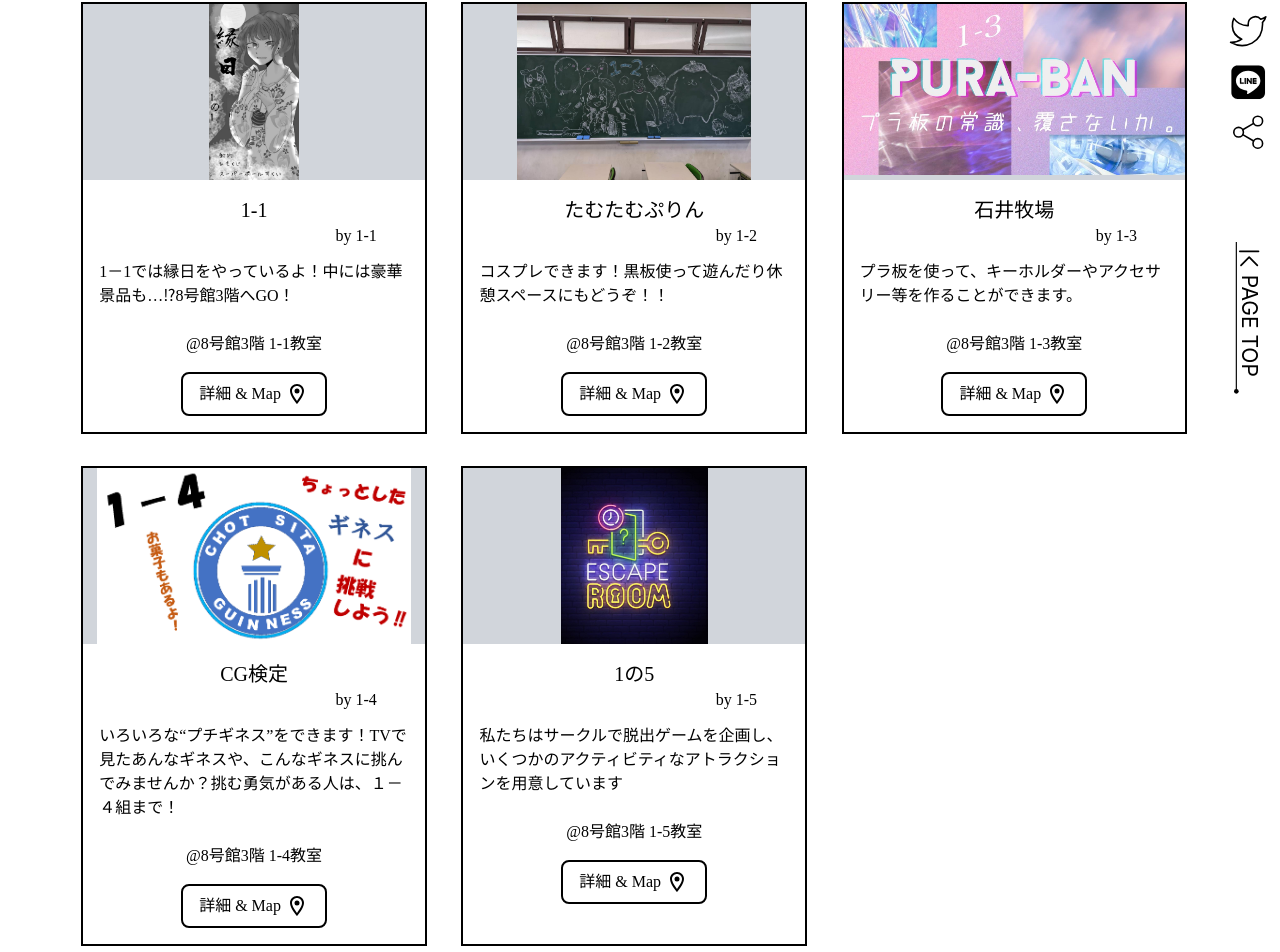
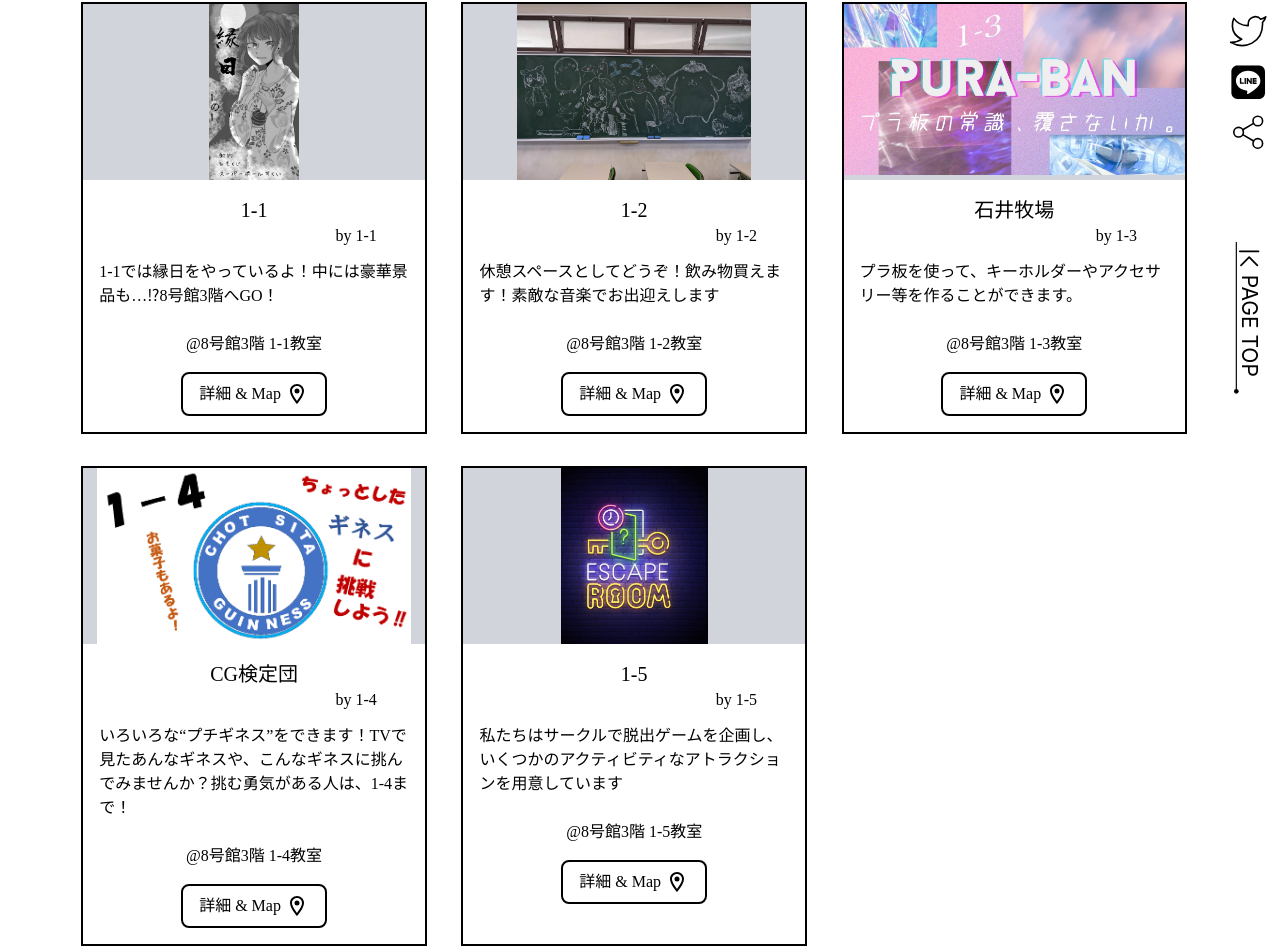
Before and after one commit to shikosai32/shikosai.net, a Next.js app: page /circle in a window 1280 px wide. Shown: the part 396-1348 px from the top of the page. Built offline with nearby package versions, Linux system fonts and the light colour scheme; no server answers; a web font is replaced by a local one.

Commit message:
🍱 (Update): circle data

```diff
--- a/src/static/circleData.ts
+++ b/src/static/circleData.ts
@@ -16,17 +16,17 @@ const circleData: Data = {
         orgName: "1-1",
         place: "8号館3階 1-1教室",
         circleImgPath: "/image/circle/circle/1-1.jpg",
-        description: "1－1では縁日をやっているよ！中には豪華景品も…⁉8号館3階へGO！",
+        description: "1-1では縁日をやっているよ！中には豪華景品も…⁉8号館3階へGO！",
         aboutCircle:
-          "こんにちは。1－1です。私たちは8号館3階の階段を上がったところで縁日系を実施します。ぜひ来てください！",
+          "こんにちは。1-1です。私たちは8号館3階の階段を上がったところで縁日系を実施します。ぜひ来てください！",
         mapImgPath: "/image/circle/map/8.png",
       },
       {
-        circleName: "たむたむぷりん",
+        circleName: "1-2",
         orgName: "1-2",
         place: "8号館3階 1-2教室",
         circleImgPath: "/image/circle/circle/1-2.jpg",
-        description: "コスプレできます！黒板使って遊んだり休憩スペースにもどうぞ！！",
+        description: "休憩スペースとしてどうぞ！飲み物買えます！素敵な音楽でお出迎えします",
         aboutCircle: "ぜひ来てください！！！",
         mapImgPath: "/image/circle/map/8.png",
       },
@@ -40,17 +40,17 @@ const circleData: Data = {
         mapImgPath: "/image/circle/map/8.png",
       },
       {
-        circleName: "CG検定",
+        circleName: "CG検定団",
         orgName: "1-4",
         place: "8号館3階 1-4教室",
         circleImgPath: "/image/circle/circle/1-4.png",
         description:
-          "いろいろな“プチギネス”をできます！TVで見たあんなギネスや、こんなギネスに挑んでみませんか？挑む勇気がある人は、１－４組まで！",
+          "いろいろな“プチギネス”をできます！TVで見たあんなギネスや、こんなギネスに挑んでみませんか？挑む勇気がある人は、1-4まで！",
         aboutCircle: "",
         mapImgPath: "/image/circle/map/8.png",
       },
       {
-        circleName: "1の5",
+        circleName: "1-5",
         orgName: "1-5",
         place: "8号館3階 1-5教室",
         circleImgPath: "/image/circle/circle/1-5.png",
@@ -65,7 +65,7 @@ const circleData: Data = {
         orgName: "2-1",
         place: "8号館2階 2-1教室",
         circleImgPath: "/image/circle/circle/2-1.png",
-        description: "",
+        description: "射的とチンチロ",
         aboutCircle: "",
         mapImgPath: "/image/circle/map/8.png",
       },
@@ -74,21 +74,21 @@ const circleData: Data = {
         orgName: "2-2",
         place: "8号館2階 2-2教室",
         circleImgPath: "/image/circle/circle/2-2.png",
-        description: "自分たちで作成したコースを使用し、レースを開催。ミニ四駆の貸出、販売も行います。",
+        description: "私達が作成したコースを使用し、レースを開催！ミニ四駆の貸出・販売も行います！",
         aboutCircle: "",
         mapImgPath: "/image/circle/map/8.png",
       },
       {
-        circleName: "縁日って200種類あんねん",
+        circleName: "縁日って200種類あんねん。",
         orgName: "2-3",
         place: "8号館2階 2-3教室",
         circleImgPath: "/image/circle/circle/2-3.jpg",
-        description: "夜の神社へようこそ。レトロな雰囲気をお楽しみください。景品・参加賞あり",
+        description: "夜の神社へようこそ。レトロな雰囲気をお楽しみください。景品・参加賞あり",
         aboutCircle: "",
         mapImgPath: "/image/circle/map/8.png",
       },
       {
-        circleName: "「2年4組」商標登録しました",
+        circleName: "「2年4組」商標登録しました。",
         orgName: "2-4",
         place: "8号館2階 2-4教室",
         circleImgPath: "/image/circle/circle/2-4.png",
@@ -101,7 +101,7 @@ const circleData: Data = {
         orgName: "2-5",
         place: "8号館2階 2-5教室",
         circleImgPath: "/image/circle/circle/2-5.jpg",
-        description: "なんで2-5にボドゲがあんだよ、教えはどうなってんだ教えは。無料なのかよ!?",
+        description: "なんで2-5にボドゲがあんだよ、教えはどうなってんだ教えは。金取らねぇのかよ!?",
         aboutCircle: "",
         mapImgPath: "/image/circle/map/8.png",
       },
@@ -148,7 +148,7 @@ const circleData: Data = {
         orgName: "3I",
         place: "1号館2階マルチメディア室",
         circleImgPath: "/image/circle/circle/3I.png",
-        description: "可愛いキャラクターと一緒に、テーブルゲームにチャレンジ",
+        description: "レクリエーションとインターネットの超融合⁉沢山遊んで景品をゲット！",
         aboutCircle:
           "プログラミングがメインのクラスです！今回は習った内奥を用いたサイトを作ってみました！是非遊びに来てください",
         mapImgPath: "/image/circle/map/1.png",
@@ -158,7 +158,7 @@ const circleData: Data = {
       {
         circleName: "リアル脱出ゲーム",
         orgName: "4I",
-        place: "7号館3階 4I教室と5I教室",
+        place: "7号館3階 4I教室",
         circleImgPath: "/image/circle/circle/4I.png",
         description: "君は，この謎が解けるか――？",
         aboutCircle: "",
@@ -169,7 +169,7 @@ const circleData: Data = {
       {
         circleName: "吹奏学部",
         orgName: "吹奏楽部",
-        place: "時計台下ステージ",
+        place: "時計台下ステージ 10/22(土) 12:00 ~ 13:00",
         circleImgPath: "/image/circle/circle/suisogaku.jpg",
         description: "野外ステージで演奏します！皆さんおなじみのあの曲も…",
         aboutCircle:
@@ -181,7 +181,7 @@ const circleData: Data = {
         orgName: "弓道部",
         place: "グラウンド",
         circleImgPath: "/image/circle/circle/kyudo.png",
-        description: "本物の和弓を使って的あてに挑戦！たくさんあてれば豪華賞品も!?",
+        description: "本物の和弓を使って的あてに挑戦！たくさんあてれば豪華賞品も！？",
         aboutCircle:
           "弓道部では、「文武両道」を目標に掲げ活動しています。多くの部員は高専に入ってから始めた初心者です。弓道をやってみたい人、大歓迎です！",
         mapImgPath: "/image/circle/map/ground.png",
@@ -250,7 +250,7 @@ const circleData: Data = {
       {
         circleName: "デジタルアーツ同好会",
         orgName: "デジタルアーツ同好会",
-        place: "体育館ステージ",
+        place: "体育館ステージ 10/22(土) 12:30~13:00",
         circleImgPath: "/image/circle/circle/arts.png",
         description: "ステージ上でバーチャルライブ上映を行います!!詳しくはこちら>>https://negiduction.studio.site/",
         aboutCircle: "",
@@ -261,14 +261,14 @@ const circleData: Data = {
         orgName: "滝沢〇三同好会",
         place: "8号館1階ラウンジ",
         circleImgPath: "/image/circle/circle/takizawa.png",
-        description: "正面顔がうまくいけば検知します。精度はよくないです。",
+        description: "正面顔が、うまくいけば検知します。",
         aboutCircle: "顔はめパネルを展示しています",
         mapImgPath: "/image/circle/map/8.png",
       },
       {
         circleName: "ダンス同好会",
         orgName: "ダンス同好会",
-        place: "体育館ステージ",
+        place: "体育館ステージ 10/22(土) 13:10~13:30, 10/23(日) 9:00~9:20",
         circleImgPath: "/image/circle/circle/dance.png",
         description: "ステージ上でK-pop、J-pop、アニメなど、幅広いジャンルの曲を踊ります。",
         aboutCircle:
@@ -295,7 +295,7 @@ const circleData: Data = {
         mapImgPath: "/image/circle/map/ev.png",
       },
       {
-        circleName: "園芸・環境同好会 園芸班",
+        circleName: "茨城高専の八百屋さん",
         orgName: "園芸・環境同好会 園芸班",
         place: "グラウンド",
         circleImgPath: "/image/circle/circle/engei.png",
@@ -309,8 +309,7 @@ const circleData: Data = {
         orgName: "園芸・環境同好会 環境班",
         place: "1号館3階中会議室",
         circleImgPath: "/image/circle/circle/kankyo.png",
-        description:
-          "海洋プラスチックなどの廃プラスチックを利用した、小物やアクセサリー作りのワークショップを行います！既製品も販売します！",
+        description: "海洋プラスチックなどを利用した、小物やアクセサリー作りのワークショップを行います。",
         aboutCircle: "プラスチックごみ問題などの環境問題の調査やそれについての議論、環境保全に取り組んでいます！",
         mapImgPath: "/image/circle/map/1.png",
       },
@@ -319,7 +318,7 @@ const circleData: Data = {
         orgName: "DTM同好会",
         place: "1号館3階 5S教室",
         circleImgPath: "/image/circle/circle/DTM.jpg",
-        description: "9号館共同実験室にて、DJプレイと同好会オリジナルCDを配布します！",
+        description: "1号館3階にて、DJプレイと同好会オリジナルCDを配布します！",
         aboutCircle:
           "各人が好きなように楽曲を作成しています。放課後の集まりは月1！少しでも興味があったら声をかけてください",
         mapImgPath: "/image/circle/map/1.png",
@@ -329,7 +328,7 @@ const circleData: Data = {
         orgName: "漫画研究同好会",
         place: "1号館3階 語学演習室",
         circleImgPath: "/image/circle/circle/manga.png",
-        description: "私たちのイラストをまとめた部誌を頒布します。",
+        description: "1号館3階で私達のイラストをまとめた部誌を頒布します。",
         aboutCircle: "皆で集まってイラストを日々書いています。ぜひ私たちのサークルに遊びに来てください。",
         mapImgPath: "/image/circle/map/1.png",
       },
@@ -346,14 +345,14 @@ const circleData: Data = {
       {
         circleName: "OHMI",
         orgName: "OHMI",
-        place: "体育館ステージ",
+        place: "体育館ステージ 10/22(土) 15:30~15:50, 10/23(日)9:30~9:50",
         circleImgPath: "/image/circle/circle/OHMI.png",
         description: "オリジナルのCGと豪華な照明が音楽と連動して演出するDJショー",
         aboutCircle: "",
         mapImgPath: "/image/circle/map/gym.png",
       },
       {
-        circleName: "HRI",
+        circleName: "HRI ハリボテレーシング",
         orgName: "HRI",
         place: "グラウンド",
         circleImgPath: "/image/circle/circle/HRI.jpg",
```
